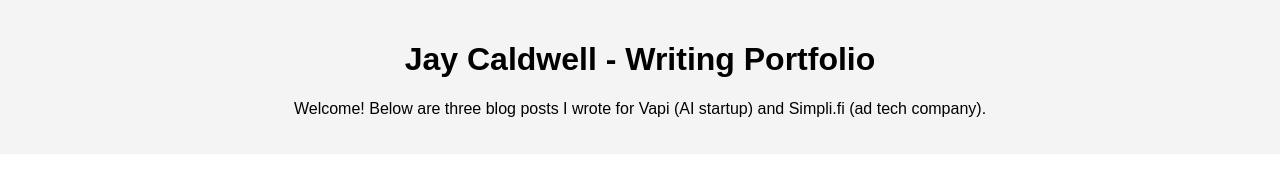
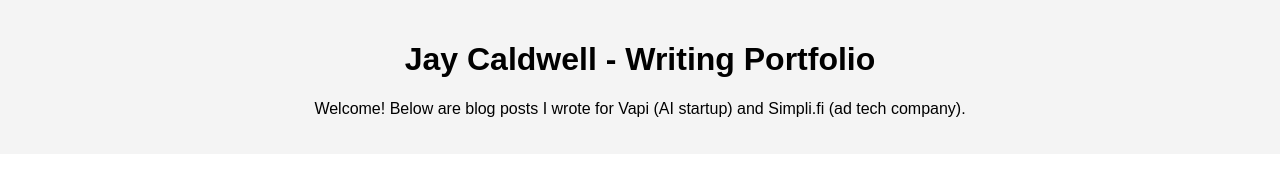
Before and after one commit to jscaldwell55/Writing-Portfolio, a plain HTML site: page index.html in a window 1280 px wide. Shown: the top 173 px of the page. Drawn offline with Linux system fonts and the light colour scheme.

Commit message:
Update index.html

```diff
--- a/index.html
+++ b/index.html
@@ -9,7 +9,7 @@
 <body>
     <header>
         <h1>Jay Caldwell - Writing Portfolio</h1>
-        <p>Welcome! Below are three blog posts I wrote for Vapi (AI startup) and Simpli.fi (ad tech company).</p>
+        <p>Welcome! Below are blog posts I wrote for Vapi (AI startup) and Simpli.fi (ad tech company).</p>
     </header>
 
     <section id="works">
```
